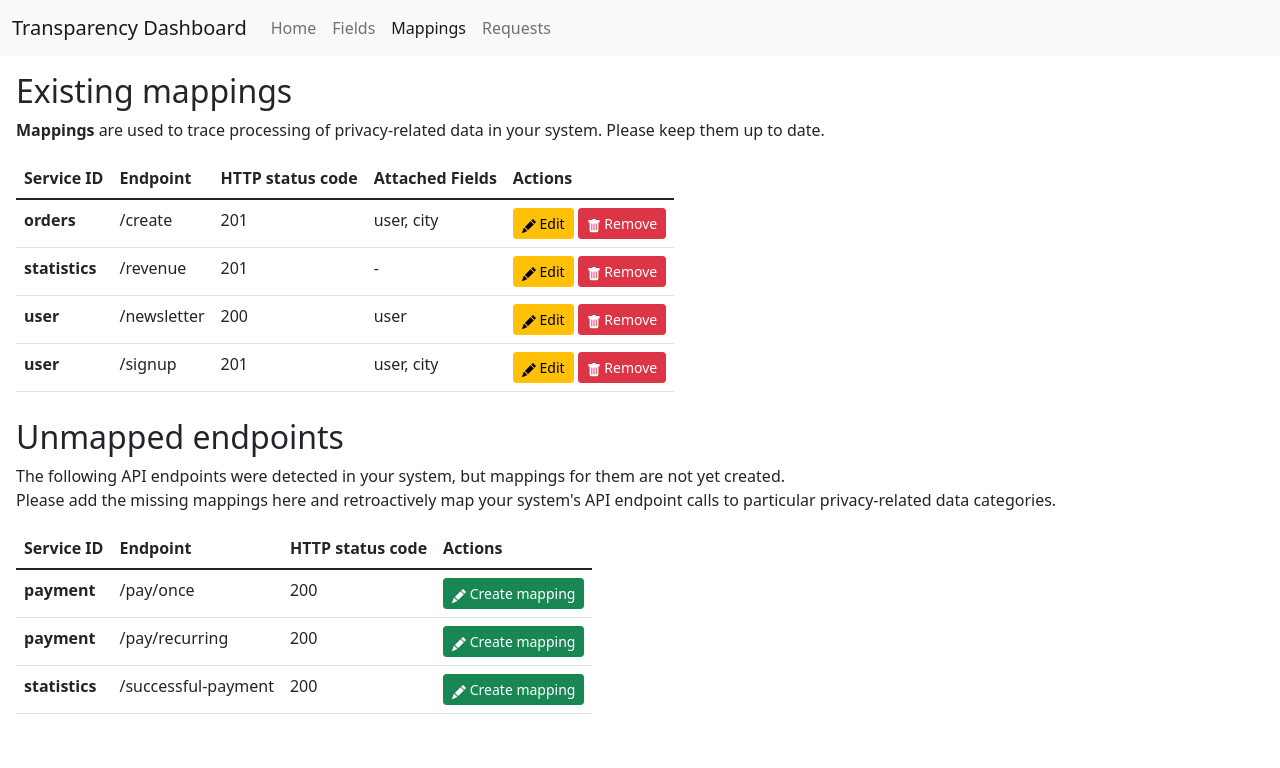
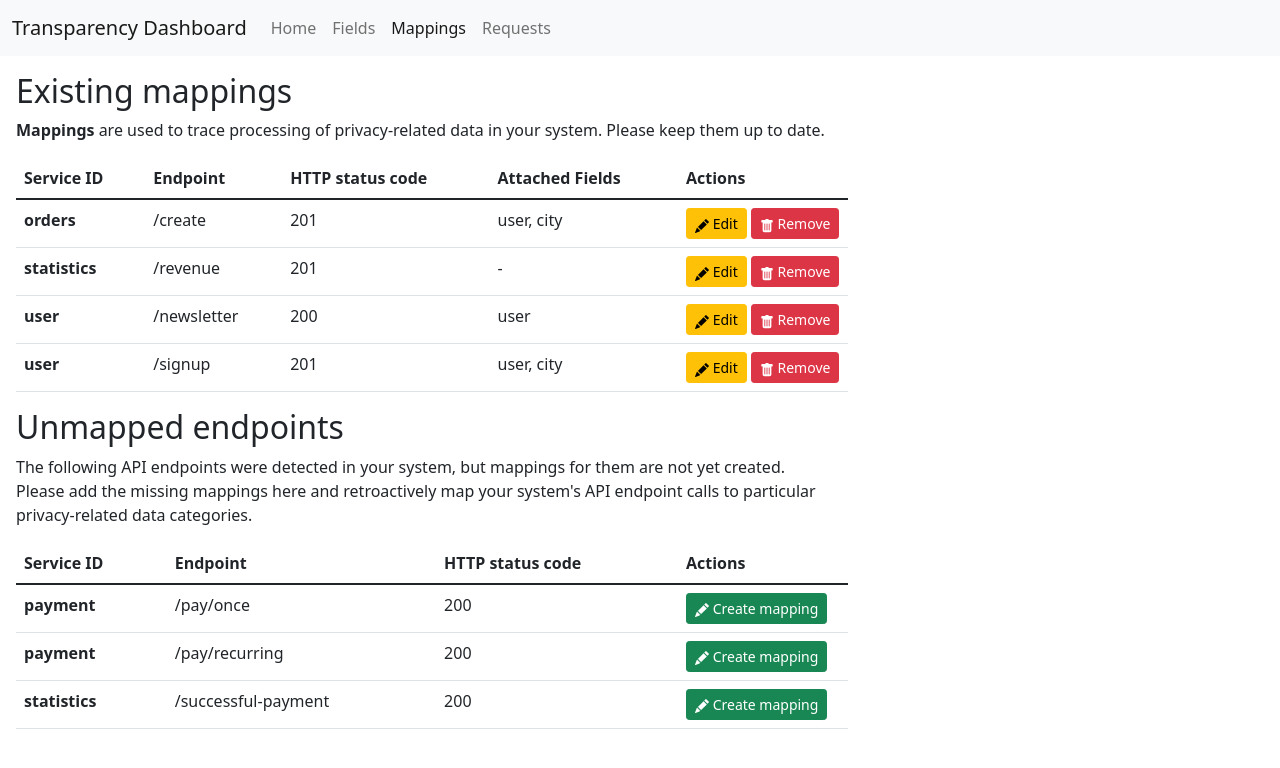
Before and after one commit to PrivacyEngineering/hawk-monitor, a React (Create React App) app in the folder frontend-v2/: page /mappings in a window 1280 px wide. Shown: the top 768 px of the page. Built offline with nearby package versions, Linux system fonts and the light colour scheme.

Commit message:
Refactor table components into page components

```diff
--- a/frontend-v2/src/components/DataCategoriesTable.tsx
+++ b/frontend-v2/src/components/DataCategoriesTable.tsx
@@ -6,7 +6,7 @@ export const DataCategoriesTable = (props: TableProps<DataCategory>) => {
   const { labels, items } = props;
 
   return (
-    <Table style={{ 'width': 'unset' }}>
+    <Table>
       <TableHeader labels={labels} />
       <tbody>{items.map((item, index) => <DataCategoriesTableRow key={index} item={item} />)}</tbody>
     </Table>
--- a/frontend-v2/src/components/EndpointsTable.tsx
+++ b/frontend-v2/src/components/EndpointsTable.tsx
@@ -8,7 +8,7 @@ export const EndpointsTable = (props: TableProps<RequestsByEndpoint>) => {
   const { labels, items } = props;
 
   return (
-    <Table style={{ 'width': 'unset' }}>
+    <Table>
       <TableHeader labels={labels} />
       <tbody>{items.map((item, index) => <EndpointsTableRow key={index} item={item} />)}</tbody>
     </Table>
--- a/frontend-v2/src/components/ExistingMappingsTable.tsx
+++ /dev/null
@@ -1,32 +0,0 @@
-import { Button, Table } from "react-bootstrap";
-import { BsFillTrashFill, BsPencilFill } from "react-icons/bs";
-import { ExistingMapping, TableProps, TableRowProps } from "../types";
-import { TableHeader } from "./TableHeader";
-
-export const ExistingMappingsTable = (props: TableProps<ExistingMapping>) => {
-  const { labels, items } = props;
-
-  return (
-    <Table style={{ 'width': 'unset' }}>
-      <TableHeader labels={labels} />
-      <tbody>{items.map((item, index) => <ExistingMappingsTableRow key={index} item={item} />)}</tbody>
-    </Table>
-  )
-}
-
-const ExistingMappingsTableRow = (props: TableRowProps<ExistingMapping>) => {
-  const { item } = props;
-
-  return (
-    <tr>
-      <td><b>{item.service}</b></td>
-      <td>{item.endpoint}</td>
-      <td>{item.httpStatusCode}</td>
-      <td>{item.attachedFields.length ? item.attachedFields.join(', ') : '-'}</td>
-      <td>
-        <Button variant='warning' size="sm"><BsPencilFill /> Edit</Button>{' '}
-        <Button variant='danger' size="sm"><BsFillTrashFill /> Remove</Button>
-      </td>
-    </tr>
-  )
-}
--- a/frontend-v2/src/components/FieldsPage.tsx
+++ b/frontend-v2/src/components/FieldsPage.tsx
@@ -1,11 +1,11 @@
-import { Button } from "react-bootstrap"
-import { BsPencilFill } from "react-icons/bs";
-import { Field } from "../types"
-import { FieldsTable } from "./FieldsTable"
+import { Button, Col, Table } from "react-bootstrap"
+import { BsCheckSquareFill, BsFillTrashFill, BsPencilFill } from "react-icons/bs";
+import { Field, TableRowProps } from "../types"
+import { TableHeader } from "./TableHeader";
 
 export const FieldsPage = () => {
   const labels = ['ID', 'Description', 'Personal data', 'Special categories personal data', 'Actions'];
-  const fields: Field[] = [
+  const items: Field[] = [
     { id: 'city', description: 'City name with Alpha-2 country code', personalData: false, specialCategoryPersonalData: false },
     { id: 'user', description: 'User data', personalData: true, specialCategoryPersonalData: false },
     { id: 'blood-test', description: 'Blood test results', personalData: true, specialCategoryPersonalData: true },
@@ -18,8 +18,30 @@ export const FieldsPage = () => {
         <b>Fields</b> are meta-structures to enable hassle-free assignment of privacy categories to endpoints.<br />
         Assign fields to endpoints and save yourself thinking about data privacy categories for good!
       </p>
-      <FieldsTable labels={labels} items={fields} />
-      <Button variant="success"><BsPencilFill /> Create Field</Button>
+      <Col xl={8}>
+        <Table>
+          <TableHeader labels={labels} />
+          <tbody>{items.map((item, index) => <FieldsTableRow key={index} item={item} />)}</tbody>
+        </Table>
+        <Button variant="success"><BsPencilFill /> Create Field</Button>
+      </Col>
     </>
   )
 }
+
+const FieldsTableRow = (props: TableRowProps<Field>) => {
+  const { item } = props;
+
+  return (
+    <tr>
+      <td><b>{item.id}</b></td>
+      <td>{item.description}</td>
+      <td>{item.personalData ? <BsCheckSquareFill /> : '-'}</td>
+      <td>{item.specialCategoryPersonalData ? <BsCheckSquareFill /> : '-'}</td>
+      <td>
+        <Button variant='warning' size="sm"><BsPencilFill /> Edit</Button>{' '}
+        <Button variant='danger' size="sm"><BsFillTrashFill /> Remove</Button>
+      </td>
+    </tr>
+  )
+}
--- a/frontend-v2/src/components/FieldsTable.tsx
+++ /dev/null
@@ -1,32 +0,0 @@
-import { Button, Table } from "react-bootstrap";
-import { Field, TableProps, TableRowProps } from "../types";
-import { TableHeader } from "./TableHeader";
-import { BsCheckSquareFill, BsFillTrashFill, BsPencilFill } from "react-icons/bs";
-
-export const FieldsTable = (props: TableProps<Field>) => {
-  const { labels, items } = props;
-
-  return (
-    <Table style={{ 'width': 'unset' }}>
-      <TableHeader labels={labels} />
-      <tbody>{items.map((item, index) => <FieldsTableRow key={index} item={item} />)}</tbody>
-    </Table>
-  )
-}
-
-const FieldsTableRow = (props: TableRowProps<Field>) => {
-  const { item } = props;
-
-  return (
-    <tr>
-      <td><b>{item.id}</b></td>
-      <td>{item.description}</td>
-      <td>{item.personalData ? <BsCheckSquareFill /> : '-'}</td>
-      <td>{item.specialCategoryPersonalData ? <BsCheckSquareFill /> : '-'}</td>
-      <td>
-        <Button variant='warning' size="sm"><BsPencilFill /> Edit</Button>{' '}
-        <Button variant='danger' size="sm"><BsFillTrashFill /> Remove</Button>
-      </td>
-    </tr>
-  )
-}
--- a/frontend-v2/src/components/MappingsPage.tsx
+++ b/frontend-v2/src/components/MappingsPage.tsx
@@ -1,6 +1,8 @@
-import { ExistingMapping, UnmappedEndpoint } from "../types"
-import { ExistingMappingsTable } from "./ExistingMappingsTable"
-import { UnmappedEndpointsTable } from "./UnmappedEnpointsTable"
+import { Button, Col, Table } from "react-bootstrap"
+import { BsFillTrashFill, BsPencilFill } from "react-icons/bs"
+import { Link } from "react-router-dom"
+import { ExistingMapping, TableRowProps, UnmappedEndpoint } from "../types"
+import { TableHeader } from "./TableHeader"
 
 export const MappingsPage = () => {
   return (
@@ -13,7 +15,7 @@ export const MappingsPage = () => {
 
 const ExistingMappings = () => {
   const labels = ['Service ID', 'Endpoint', 'HTTP status code', 'Attached Fields', 'Actions'];
-  const existingMappings: ExistingMapping[] = [
+  const items: ExistingMapping[] = [
     { service: 'orders', endpoint: '/create', httpStatusCode: 201, attachedFields: ['user', 'city'], mapping: {} },
     { service: 'statistics', endpoint: '/revenue', httpStatusCode: 201, attachedFields: [], mapping: {} },
     { service: 'user', endpoint: '/newsletter', httpStatusCode: 200, attachedFields: ['user'], mapping: {} },
@@ -21,30 +23,68 @@ const ExistingMappings = () => {
   ]
 
   return (
-    <>
+    <Col xl={8}>
       <h2>Existing mappings</h2>
       <p><b>Mappings</b> are used to trace processing of privacy-related data in your system. Please keep them up to date.</p>
-      <ExistingMappingsTable labels={labels} items={existingMappings} />
-    </>
+      <Table>
+        <TableHeader labels={labels} />
+        <tbody>{items.map((item, index) => <ExistingMappingsTableRow key={index} item={item} />)}</tbody>
+      </Table>
+    </Col>
+  )
+}
+
+const ExistingMappingsTableRow = (props: TableRowProps<ExistingMapping>) => {
+  const { item } = props;
+
+  return (
+    <tr>
+      <td><b>{item.service}</b></td>
+      <td>{item.endpoint}</td>
+      <td>{item.httpStatusCode}</td>
+      <td>{item.attachedFields.length ? item.attachedFields.join(', ') : '-'}</td>
+      <td style={{ 'width': '170px' }}>
+        <Button variant='warning' size="sm"><BsPencilFill /> Edit</Button>{' '}
+        <Button variant='danger' size="sm"><BsFillTrashFill /> Remove</Button>
+      </td>
+    </tr>
   )
 }
 
 const UnmappedEndpoints = () => {
   const labels = ['Service ID', 'Endpoint', 'HTTP status code', 'Actions'];
-  const unmappedEndpoints: UnmappedEndpoint[] = [
+  const items: UnmappedEndpoint[] = [
     { service: 'payment', endpoint: '/pay/once', httpStatusCode: 200 },
     { service: 'payment', endpoint: '/pay/recurring', httpStatusCode: 200 },
     { service: 'statistics', endpoint: '/successful-payment', httpStatusCode: 200 },
   ]
 
   return (
-    <>
+    <Col xl={8}>
       <h2>Unmapped endpoints</h2>
       <p>
         The following API endpoints were detected in your system, but mappings for them are not yet created.<br />
         Please add the missing mappings here and retroactively map your system's API endpoint calls to particular privacy-related data categories.
       </p>
-      <UnmappedEndpointsTable labels={labels} items={unmappedEndpoints} />
-    </>
+      <Table>
+        <TableHeader labels={labels} />
+        <tbody>{items.map((item, index) => <UnmappedEndpointsTableRow key={index} item={item} />)}</tbody>
+      </Table>
+    </Col>
   )
 }
+
+const UnmappedEndpointsTableRow = (props: TableRowProps<UnmappedEndpoint>) => {
+  const { item } = props;
+
+  return (
+    <tr>
+      <td><b>{item.service}</b></td>
+      <td>{item.endpoint}</td>
+      <td>{item.httpStatusCode}</td>
+      <td style={{ 'width': '170px' }}>
+        <Link to='new-mapping'><Button variant='success' size="sm"><BsPencilFill /> Create mapping</Button></Link>
+      </td>
+    </tr>
+  )
+}
--- a/frontend-v2/src/components/RequestsPage.tsx
+++ b/frontend-v2/src/components/RequestsPage.tsx
@@ -1,12 +1,33 @@
-import { RequestsTable } from "./RequestsTable"
+import { Col, Table } from "react-bootstrap";
+import { requests } from "../dummyData";
+import { Request, TableRowProps } from "../types";
+import { TableHeader } from "./TableHeader";
 
 export const RequestsPage = () => {
+  const labels = ['Timestamp', 'Requestor', 'Provider', 'Cause'];
+  const items = requests;
   return (
-    <>
+    <Col xl={8}>
       <h2>All requests</h2>
       <p><b>Requests</b> allow you to search for specific requests using parameters collected by the transparency service.</p>
       <p>(filters to be implemented)</p>
-      <RequestsTable />
-    </>
+      <Table>
+        <TableHeader labels={labels} />
+        <tbody>{items.map((item, index) => <RequestsTableRow key={index} item={item} />)}</tbody>
+      </Table>
+    </Col>
   )
 }
+
+const RequestsTableRow = (props: TableRowProps<Request>) => {
+  const { item } = props;
+
+  return (
+    <tr>
+      <td>{new Date(item.date).toLocaleString()}</td>
+      <td>{item.requestor}</td>
+      <td>{item.provider}</td>
+      <td>to be implemented</td>
+    </tr>
+  )
+}
--- a/frontend-v2/src/components/RequestsTable.tsx
+++ /dev/null
@@ -1,31 +0,0 @@
-import { Table } from "react-bootstrap";
-import { requests } from "../dummyData";
-import { Request, TableRowProps } from "../types";
-import { TableHeader } from "./TableHeader";
-
-export const RequestsTable = () => {
-  const labels = ['Timestamp', 'Requestor', 'Provider', 'Cause'];
-
-  const items = requests;
-  return (
-    <>
-      <Table style={{ 'width': 'unset' }}>
-        <TableHeader labels={labels} />
-        <tbody>{items.map((item, index) => <RequestsTableRow key={index} item={item} />)}</tbody>
-      </Table>
-    </>
-  )
-}
-
-const RequestsTableRow = (props: TableRowProps<Request>) => {
-  const { item } = props;
-
-  return (
-    <tr>
-      <td>{new Date(item.date).toLocaleString()}</td>
-      <td>{item.requestor}</td>
-      <td>{item.provider}</td>
-      <td>to be implemented</td>
-    </tr>
-  )
-}
--- a/frontend-v2/src/components/ServicePairsTable.tsx
+++ b/frontend-v2/src/components/ServicePairsTable.tsx
@@ -8,7 +8,7 @@ export const ServicePairsTable = (props: TableProps<RequestsByServicePair>) => {
   const { labels, items } = props;
 
   return (
-    <Table style={{ 'width': 'unset' }}>
+    <Table>
       <TableHeader labels={labels} />
       <tbody>{items.map((item, index) => <ServicePairsRow key={index} item={item} />)}</tbody>
     </Table>
--- a/frontend-v2/src/components/UnmappedEnpointsTable.tsx
+++ /dev/null
@@ -1,31 +0,0 @@
-import { Button, Table } from "react-bootstrap";
-import { BsPencilFill } from "react-icons/bs";
-import { Link } from "react-router-dom";
-import { TableProps, TableRowProps, UnmappedEndpoint } from "../types";
-import { TableHeader } from "./TableHeader";
-
-export const UnmappedEndpointsTable = (props: TableProps<UnmappedEndpoint>) => {
-  const { labels, items } = props;
-
-  return (
-    <Table style={{ 'width': 'unset' }}>
-      <TableHeader labels={labels} />
-      <tbody>{items.map((item, index) => <UnmappedEndpointsTableRow key={index} item={item} />)}</tbody>
-    </Table>
-  )
-}
-
-const UnmappedEndpointsTableRow = (props: TableRowProps<UnmappedEndpoint>) => {
-  const { item } = props;
-
-  return (
-    <tr>
-      <td><b>{item.service}</b></td>
-      <td>{item.endpoint}</td>
-      <td>{item.httpStatusCode}</td>
-      <td>
-        <Link to='new-mapping'><Button variant='success' size="sm"><BsPencilFill /> Create mapping</Button></Link>
-      </td>
-    </tr>
-  )
-}
```
